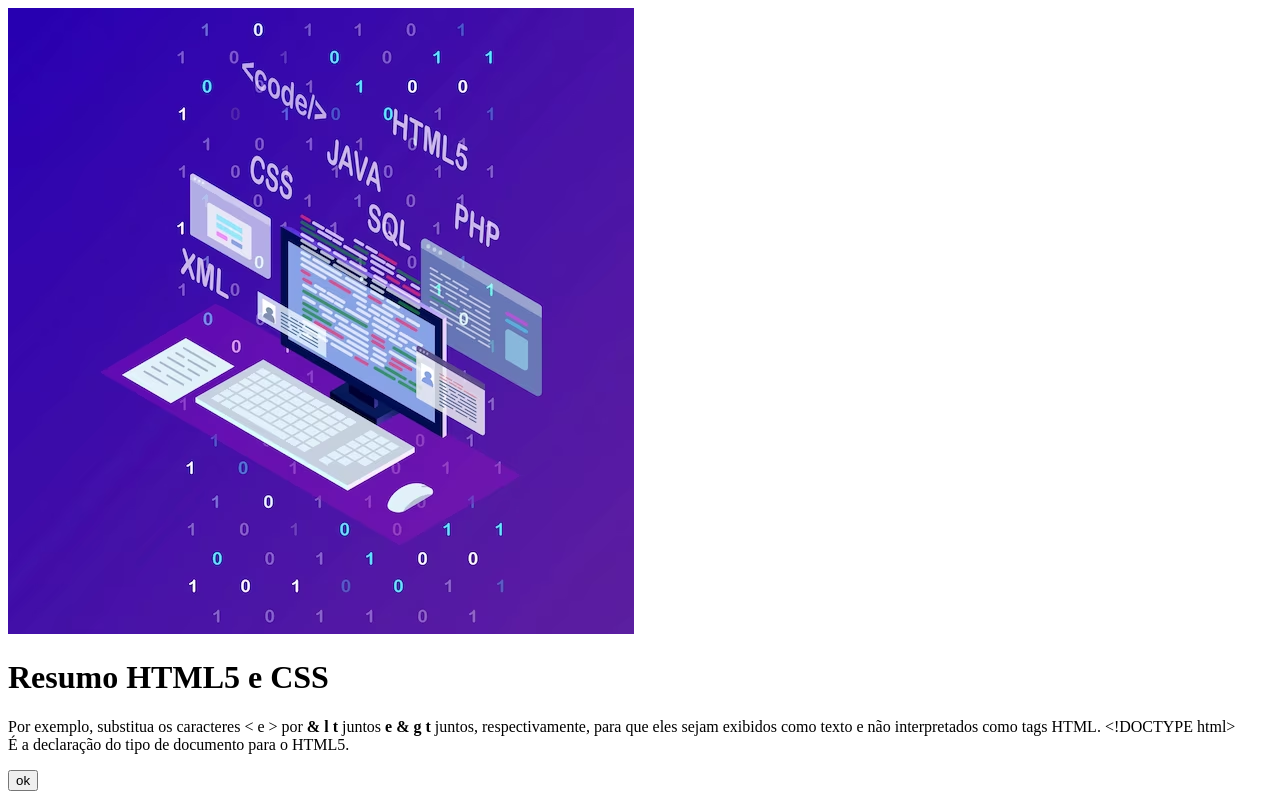
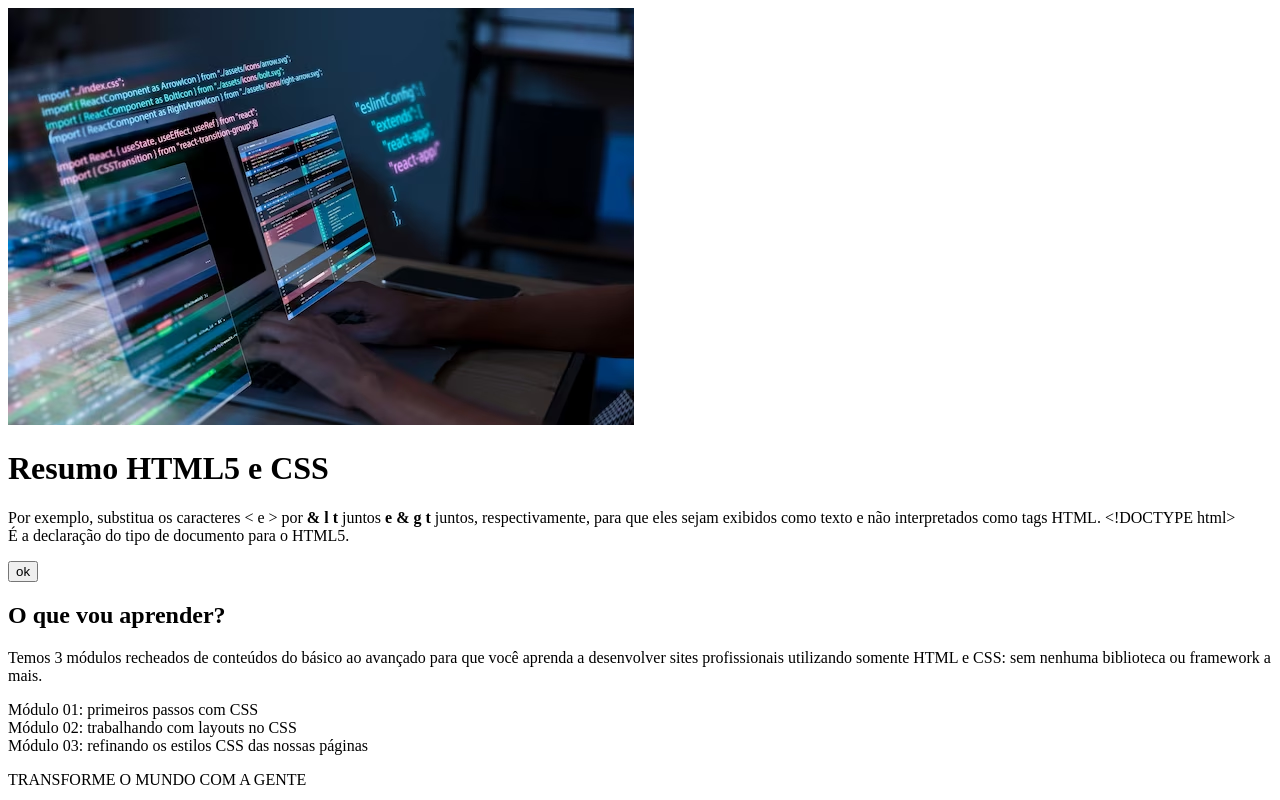
Before and after one commit to lcnjrj/Resumo-HTML5-e-CSS, a plain HTML site: page index.html in a window 1280 px wide. Shown: the top 800 px of the page. Drawn offline with Linux system fonts and the light colour scheme.

Commit message:
Update index.html

```diff
--- a/index.html
+++ b/index.html
@@ -9,7 +9,7 @@
   <header class="banner">
     <div class="banner-content">
       <div class="logo">
-       <img src="https://raw.githubusercontent.com/lcnjrj/Resumo-HTML5-e-CSS/master/assets/imagens/desenvolvimento-de-site-pagina-de-destino-de-programacao_284092-566.avif" display:=block margin: auto title="Logo" alt="Logo">
+       <img src="https://raw.githubusercontent.com/lcnjrj/Resumo-HTML5-e-CSS/master/assets/imagens/plano-de-fundo-de-programacao-com-pessoa-trabalhando-com-codigos-no-computador_23-2150010125.avif" display:=block margin: auto title="Logo" alt="Logo">
       </div>
       <h1>Resumo HTML5 e CSS</h1>
       <p>Por exemplo, substitua os caracteres < e > por <B> & l t </B> juntos <B> e </B> <B> & g t </B> juntos, respectivamente, para que eles sejam exibidos como texto e não interpretados como tags HTML.
```
